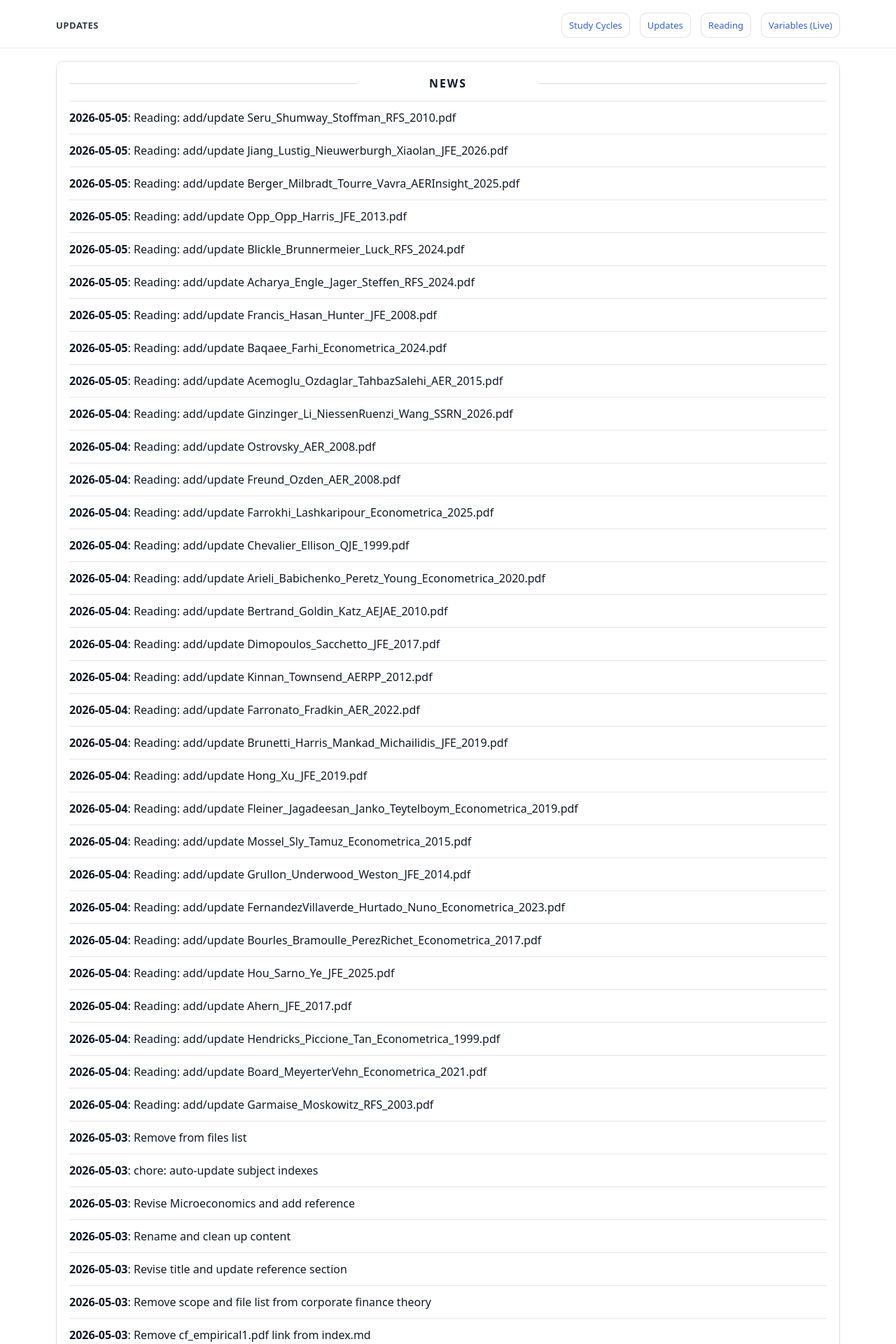
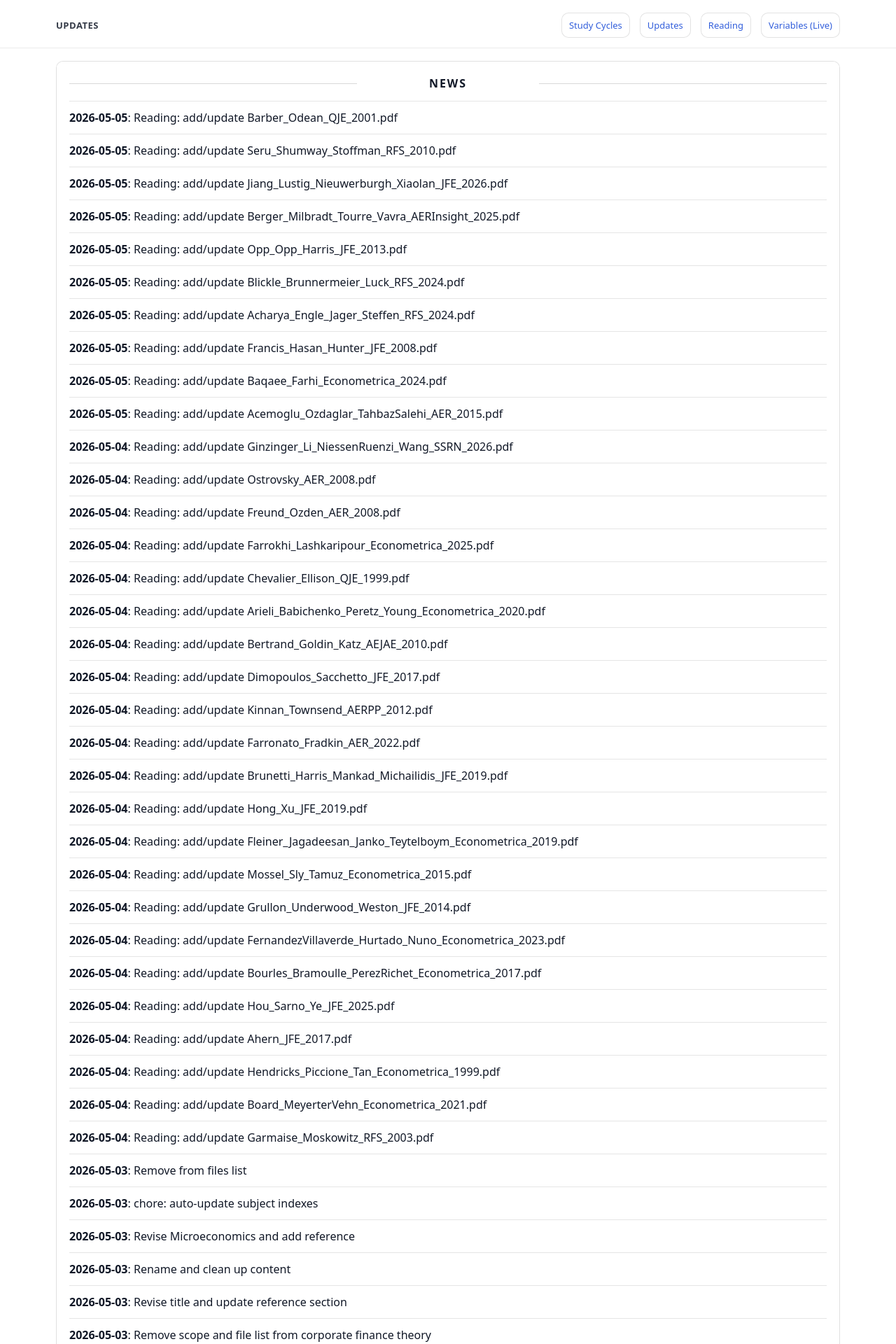
Before and after one commit to yaxinzn/study-archive, a Jekyll site: the page built from updates/index.md, in a window 1280 px wide. Shown: the top 1920 px of the page at 70% size. Built offline with Jekyll 4.4.1, drawn with Linux system fonts in a browser that asks for light colours; some of the changed text lies outside the part shown.

Commit message:
chore: update NEWS feed

```diff
--- a/_data/news.yml
+++ b/_data/news.yml
@@ -1,4 +1,7 @@
 # Auto-generated update history (sorted newest -> oldest). Do not edit manually.
+- ts: "1777971057"
+  date: "2026-05-05"
+  title: "Reading: add/update Barber_Odean_QJE_2001.pdf"
 - ts: "1777970822"
   date: "2026-05-05"
   title: "Reading: add/update Seru_Shumway_Stoffman_RFS_2010.pdf"
```
